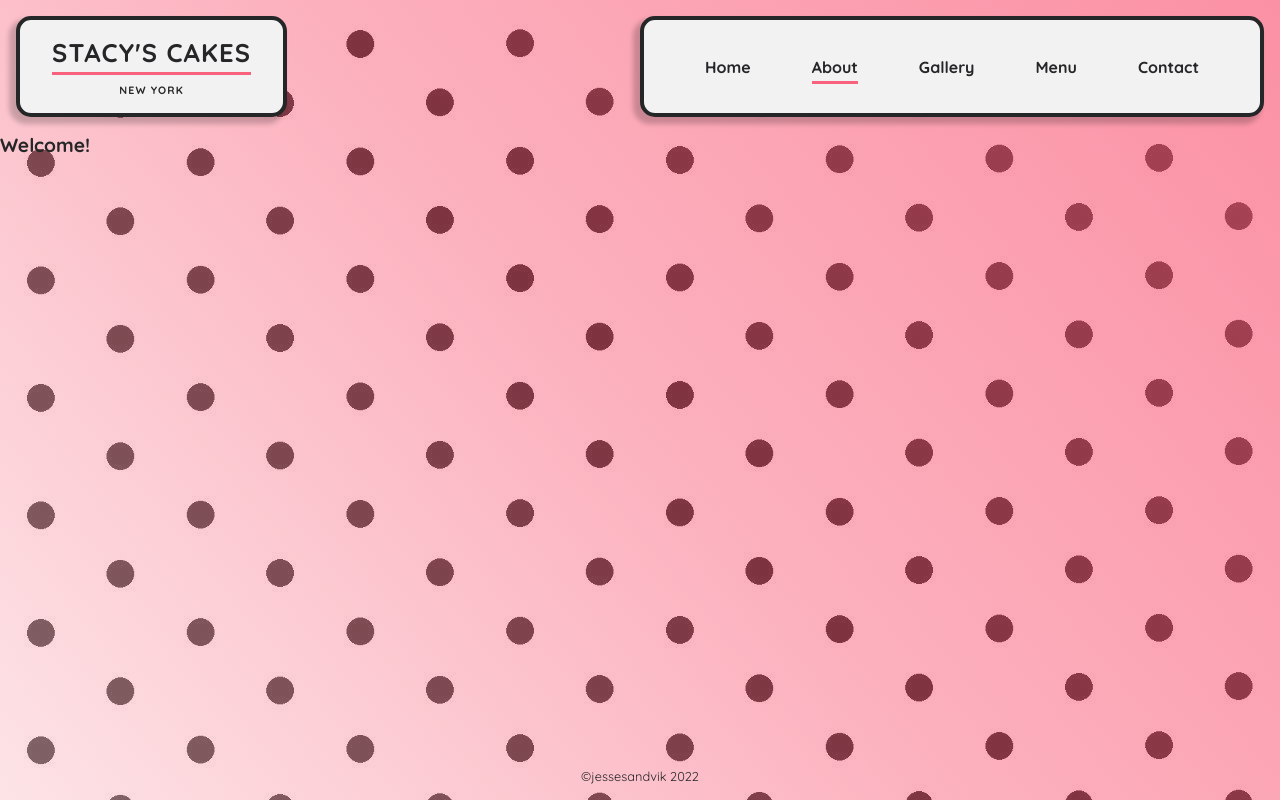
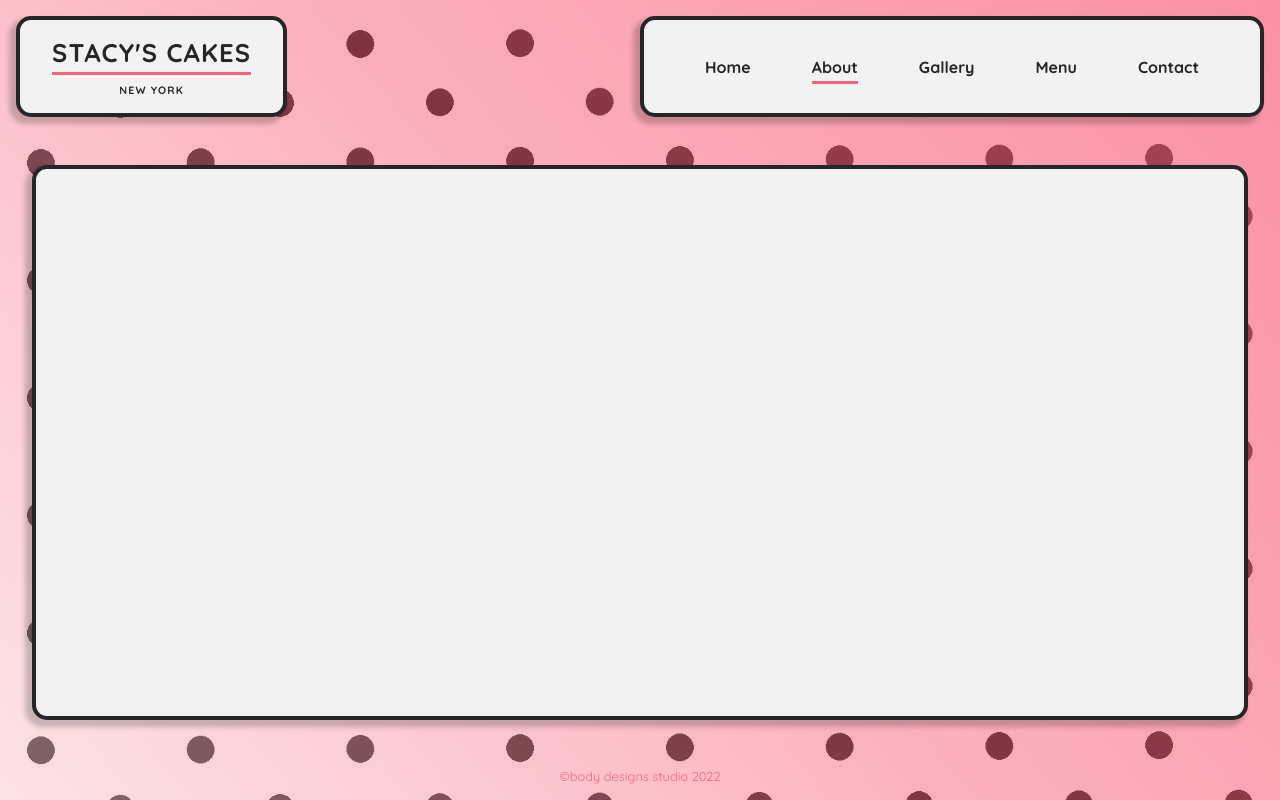
Before and after one commit to JesseSandvik/toolkit-front-end, a React (Create React App) app: page /about in a window 1280 px wide. Built offline with nearby package versions, Linux system fonts and the light colour scheme.

Commit message:
about page main body layout

```diff
--- a/src/appData/appRoutes.js
+++ b/src/appData/appRoutes.js
@@ -1,3 +1,4 @@
+import AboutPage from '../pages/about/About';
 import HomePage from '../pages/home/Home';
 import RegisterPage from '../pages/register/Register';
 
@@ -10,7 +11,7 @@ export const appRoutes = [
   {
     name: 'about',
     path: '/about',
-    element: <HomePage />,
+    element: <AboutPage />,
   },
   {
     name: 'gallery',
--- a/src/appData/index.js
+++ b/src/appData/index.js
@@ -1,2 +1,2 @@
-export const creator = 'jessesandvik';
+export const creator = 'body designs studio';
 export const appTitle = "stacy's cakes";
--- a/src/css/styles.css
+++ b/src/css/styles.css
@@ -51,6 +51,7 @@ footer .container {
 }
 footer #footer-center {
   align-items: center;
+  color: #f9627d;
   grid-column: 2/2;
   justify-content: center;
 }
@@ -119,5 +120,12 @@ main {
 main h2 {
   text-transform: capitalize;
 }
+main section {
+  background: #f2f2f2;
+  border: 4px solid #252627;
+  border-radius: 15px;
+  box-shadow: -5px 5px 5px 2px rgba(0, 0, 0, 0.2);
+  margin: 2rem;
+}
 
 /*# sourceMappingURL=styles.css.map */
--- /dev/null
+++ b/src/pages/about/About.js
@@ -0,0 +1,9 @@
+
+
+const AboutPage = () => {
+    return (
+        <section></section>
+    );
+}
+
+export default AboutPage;
--- a/src/scss/organisms/_Footer.scss
+++ b/src/scss/organisms/_Footer.scss
@@ -9,6 +9,7 @@ footer {
   }
   #footer-center {
     align-items: center;
+    color: $accent;
     grid-column: 2 / 2;
     justify-content: center;
   }
--- a/src/scss/organisms/_Main.scss
+++ b/src/scss/organisms/_Main.scss
@@ -1,7 +1,16 @@
+@use '../variables' as *;
+
 main {
   display: grid;
   grid-row: 2 / 2;
   h2 {
     text-transform: capitalize;
   }
+  section {
+    background: $secondary;
+    border: 4px solid $primary;
+    border-radius: $border-radius-global-size;
+    box-shadow: -5px 5px 5px 2px rgba(0, 0, 0, 0.2);
+    margin: $margin-global-size * 2;
+  }
 }
```
Also changed, not shown: 1 other file (tests, documents, lock files or other folders).
